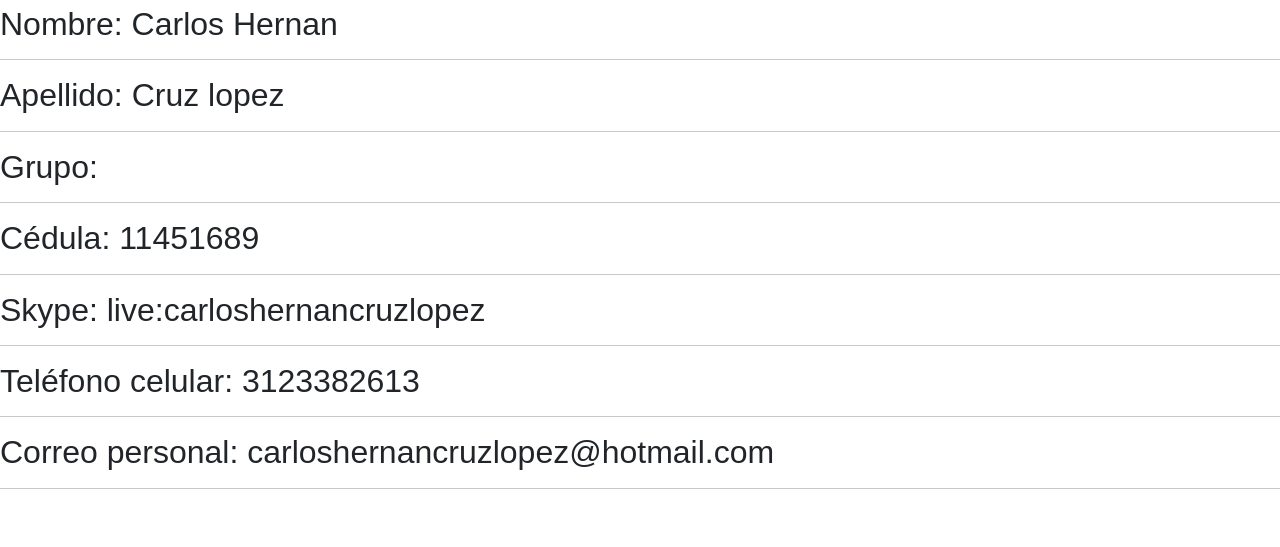
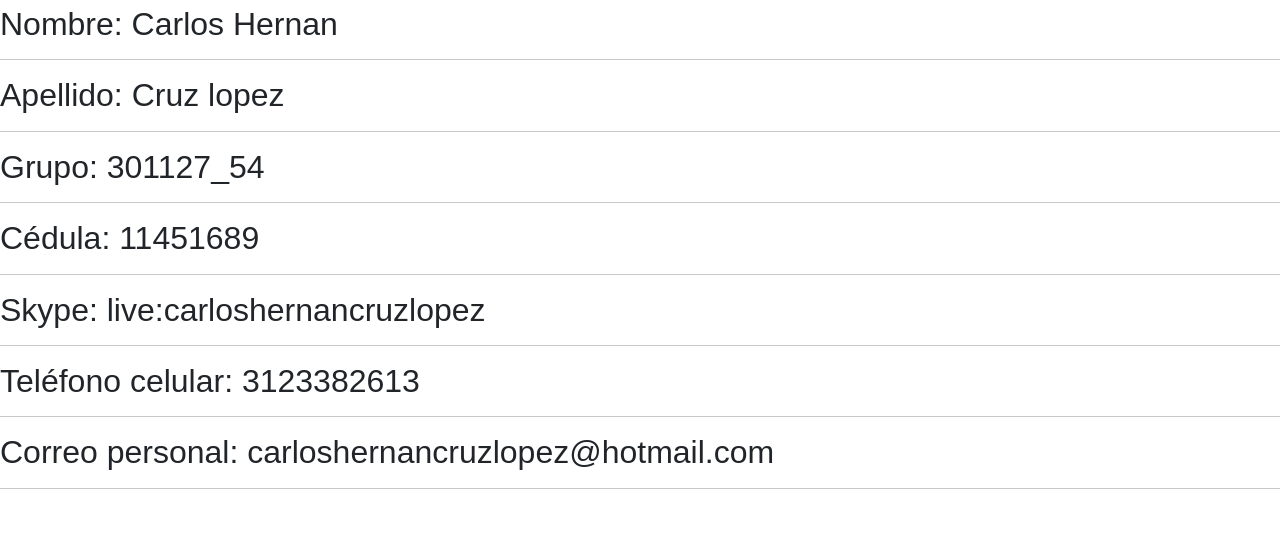
Before and after one commit to carloshcruz/PSW-CarlosCruz, a plain HTML site: page Fase1/index.html in a window 1280 px wide. Shown: the part 253-800 px from the top of the page. Drawn offline with nearby package versions, Linux system fonts and the light colour scheme.

Commit message:
Inclusión grupo
Se agrego numero de grupo

```diff
--- a/Fase1/index.html
+++ b/Fase1/index.html
@@ -108,7 +108,7 @@
                     <hr />
                     Apellido: Cruz lopez
                     <hr />
-                    Grupo:
+                    Grupo: 301127_54
                     <hr />
                     Cédula: 11451689
                     <hr />
```
